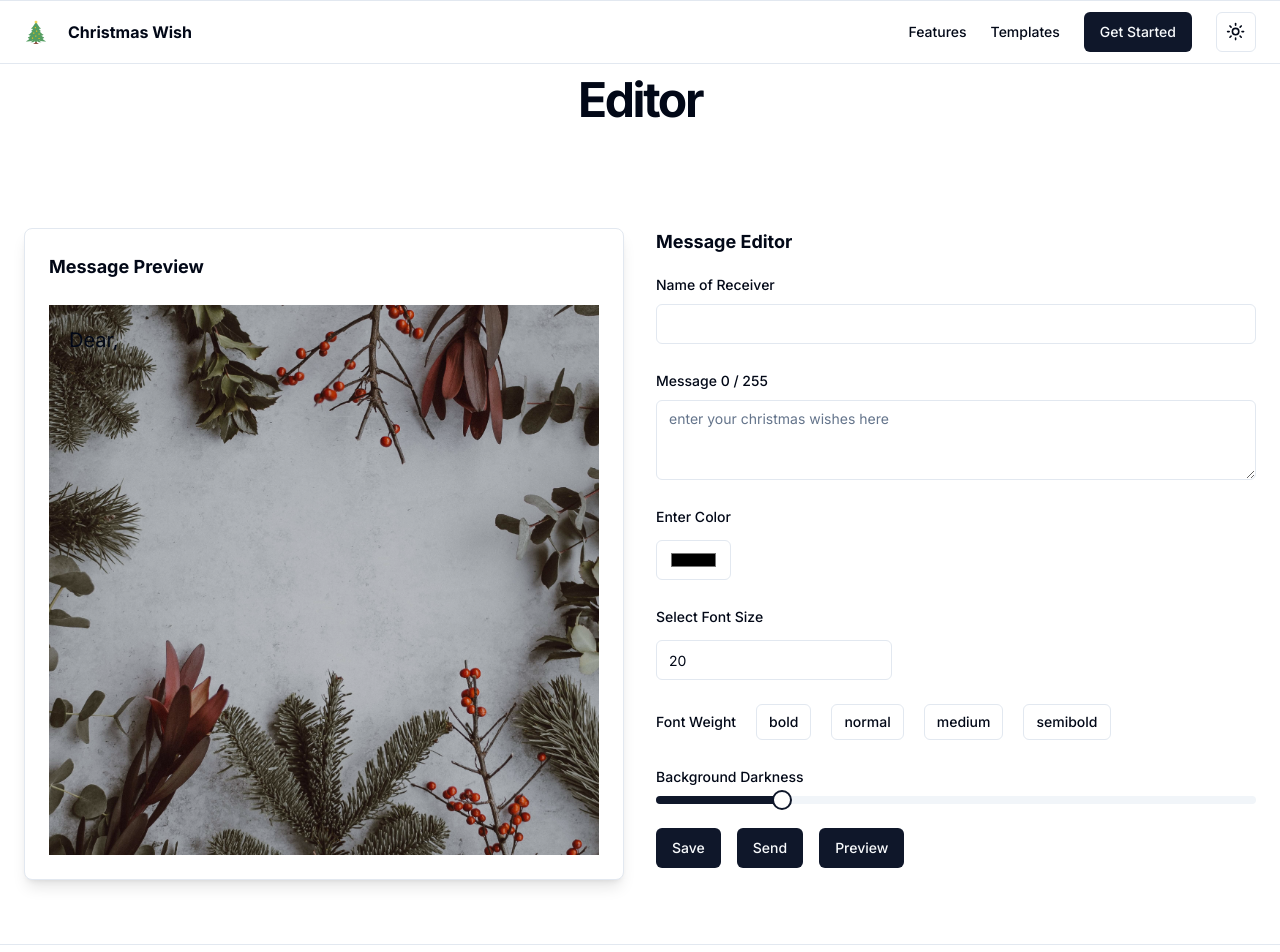
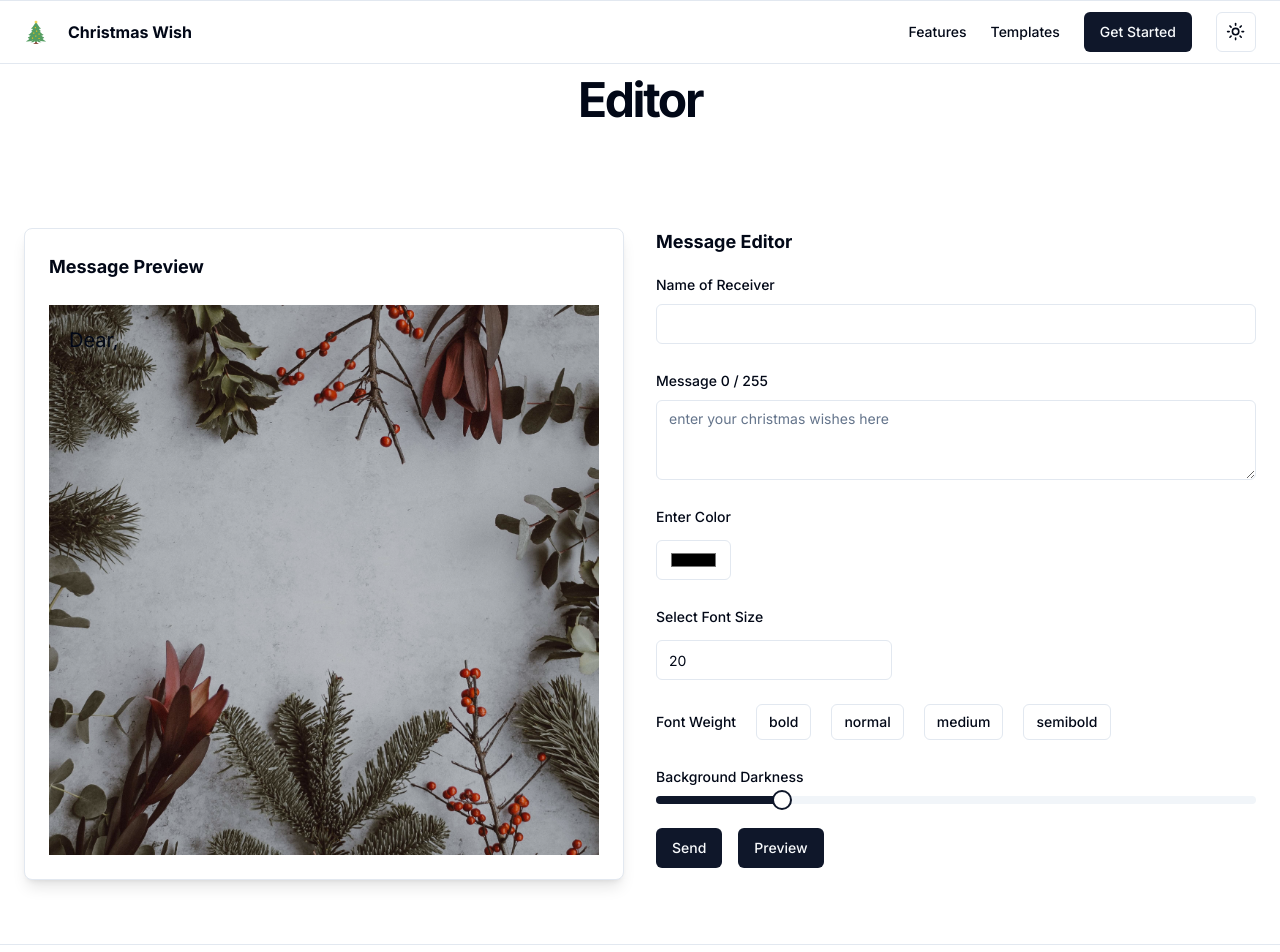
Before and after one commit to xeuxdev/christmas-wish, a Next.js app: page /editor in a window 1280 px wide. Shown: the top 952 px of the page. Built offline with nearby package versions, Linux system fonts and the light colour scheme.

Commit message:
remove save button

```diff
--- a/src/components/editor/message-editor.tsx
+++ b/src/components/editor/message-editor.tsx
@@ -116,7 +116,6 @@ export default function MessageEditor({
         </div>
 
         <div className="flex gap-4">
-          <Button type="button">Save</Button>
           <Button type="button">Send</Button>
           <Button type="button">Preview</Button>
         </div>
```
